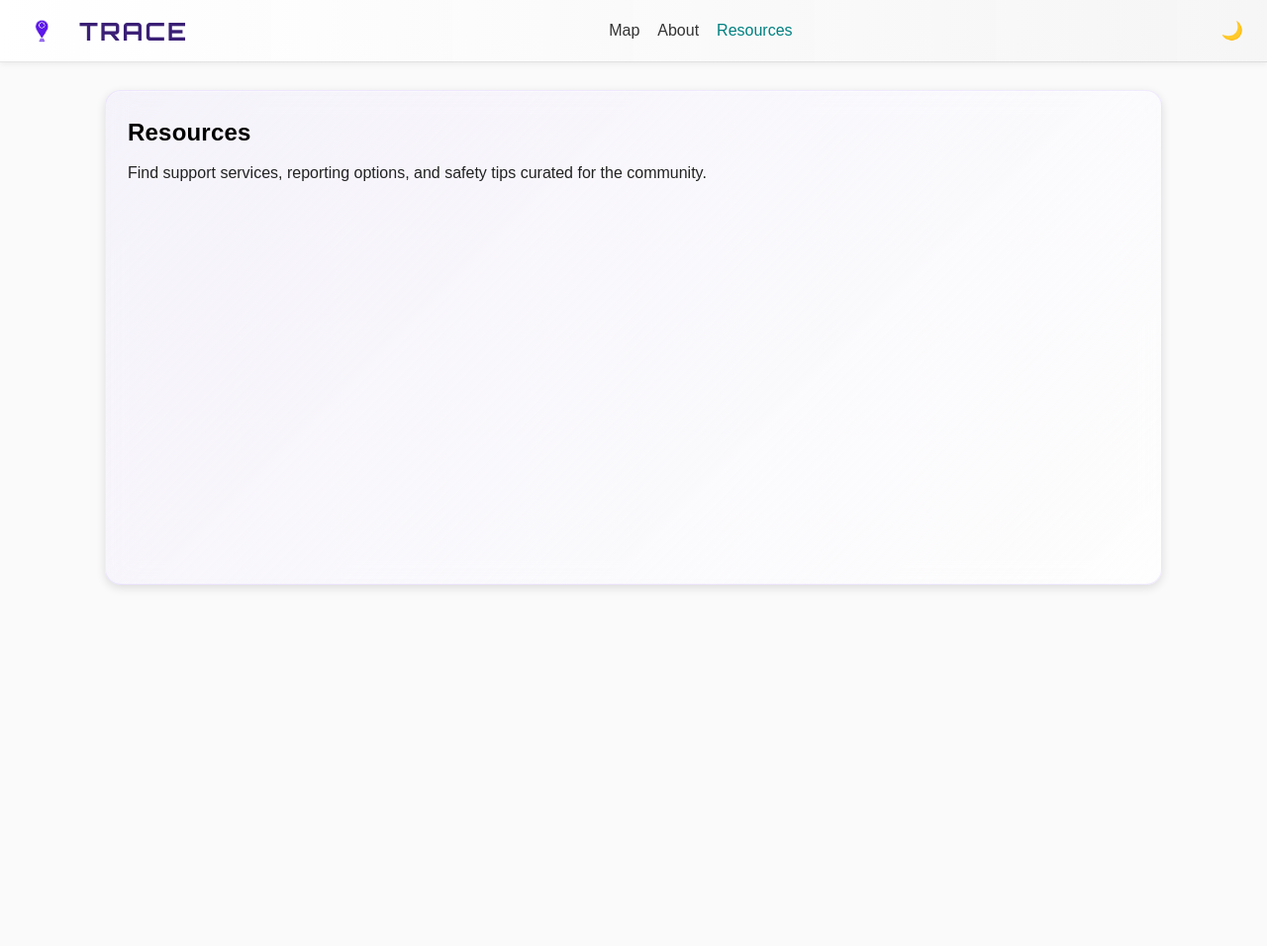
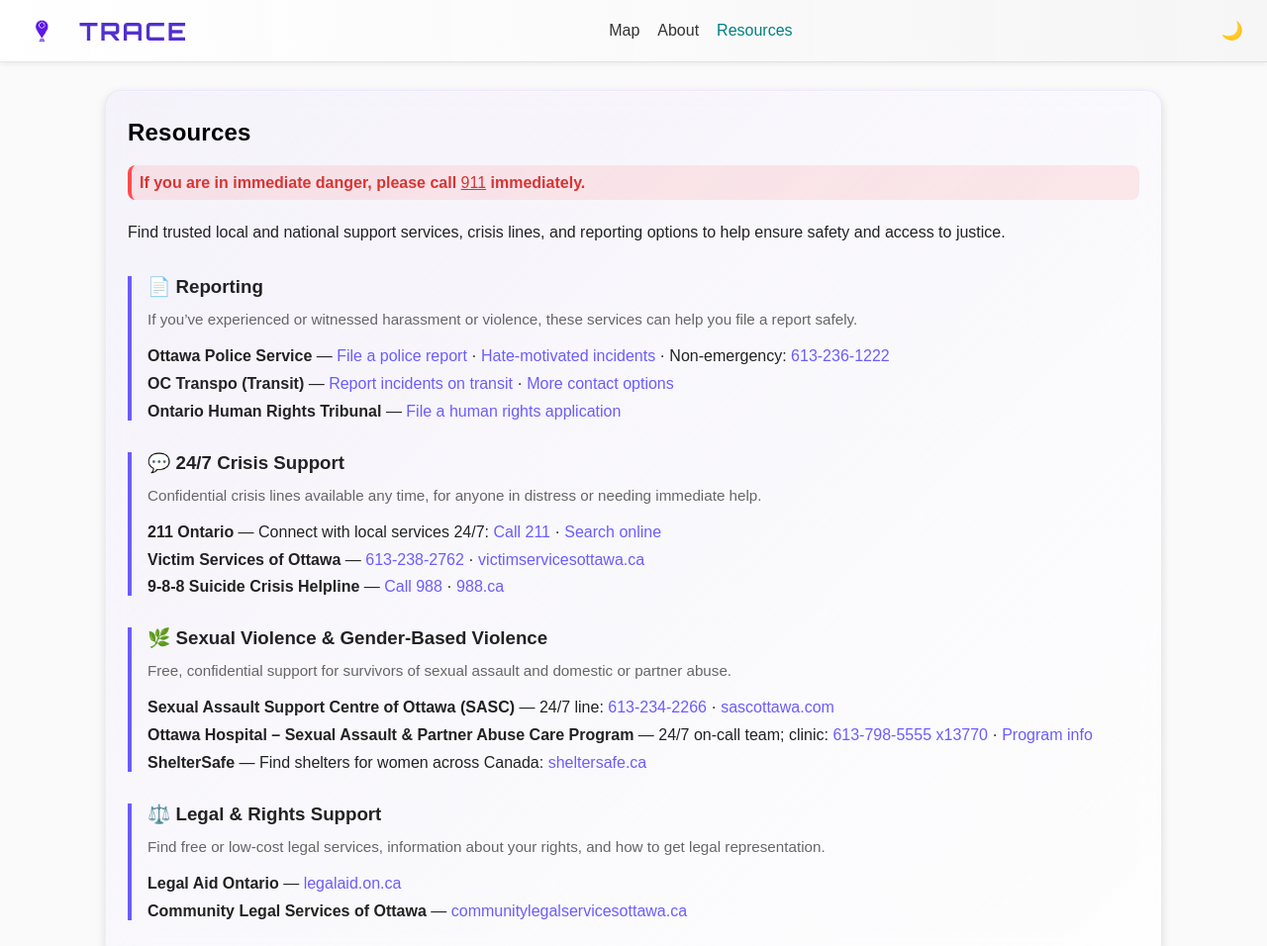
Before and after one commit to eshalkashif1/Trace, a website: page public/resources.html in a window 1280 px wide. Shown: the top 956 px of the page at 99% size. Before the commit the page ends 800 px from the top, so only its background shows below. Drawn offline with Linux system fonts and the light colour scheme.

Commit message:
resources page

```diff
--- a/public/resources.html
+++ b/public/resources.html
@@ -1,5 +1,6 @@
 <!DOCTYPE html>
 <html lang="en" class="">
+
 <head>
   <meta charset="UTF-8" />
   <meta name="viewport" content="width=device-width, initial-scale=1.0" />
@@ -12,11 +13,12 @@
         } else {
           document.documentElement.classList.remove('dark');
         }
-      } catch (_) {}
+      } catch (_) { }
     })();
   </script>
   <link rel="stylesheet" href="style.css" />
 </head>
+
 <body>
   <!-- NAVBAR (identical to index.html) -->
   <header>
@@ -37,10 +39,80 @@
     <main class="about-page">
       <section class="about-card">
         <h2>Resources</h2>
-      <p>Find support services, reporting options, and safety tips curated for the community.</p>
+        <p class="emergency-note"><strong>If you are in immediate danger, please call <a href="tel:911">911</a>
+            immediately.</strong></p>
+        <p>Find trusted local and national support services, crisis lines, and reporting options to help ensure safety
+          and access to justice.</p>
+
+        <!-- REPORTING -->
+        <div class="resource-section">
+          <h3>📄 Reporting</h3>
+          <p>If you’ve experienced or witnessed harassment or violence, these services can help you file a report
+            safely.</p>
+          <ul>
+            <li><strong>Ottawa Police Service</strong> — <a
+                href="https://www.ottawapolice.ca/en/reports-and-requests/file-a-report.aspx" target="_blank"
+                rel="noopener">File a police report</a> · <a
+                href="https://www.coplogic.ca/dors/en/filing/submitreport?dynparam=1759681782665#prefilingQuestionsAnchor1"
+                target="_blank" rel="noopener">Hate-motivated incidents</a> · Non-emergency: <a
+                href="tel:16132361222">613-236-1222</a></li>
+            <li><strong>OC Transpo (Transit)</strong> — <a
+                href="https://secure.coplogic.com/dors/en/filing/submitreport?dynparam=1759682049568" target="_blank"
+                rel="noopener">Report incidents on transit</a> · <a href="https://www.octranspo.com/en/contact-us/"
+                target="_blank" rel="noopener">More contact options</a></li>
+            <li><strong>Ontario Human Rights Tribunal</strong> — <a href="https://tribunalsontario.ca/hrto/"
+                target="_blank" rel="noopener">File a human rights application</a></li>
+          </ul>
+        </div>
+
+        <!-- CRISIS SUPPORT -->
+        <div class="resource-section">
+          <h3>💬 24/7 Crisis Support</h3>
+          <p>Confidential crisis lines available any time, for anyone in distress or needing immediate help.</p>
+          <ul>
+            <li><strong>211 Ontario</strong> — Connect with local services 24/7: <a href="tel:211">Call 211</a> · <a
+                href="https://211ontario.ca/search/" target="_blank" rel="noopener">Search online</a></li>
+            <li><strong>Victim Services of Ottawa</strong> — <a href="tel:16132382762">613-238-2762</a> · <a
+                href="https://ovs-svo.com/" target="_blank" rel="noopener">victimservicesottawa.ca</a></li>
+            <li><strong>9-8-8 Suicide Crisis Helpline</strong> — <a href="tel:988">Call 988</a> · <a
+                href="https://988.ca/" target="_blank" rel="noopener">988.ca</a></li>
+          </ul>
+        </div>
+
+        <!-- SEXUAL VIOLENCE -->
+        <div class="resource-section">
+          <h3>🌿 Sexual Violence & Gender-Based Violence</h3>
+          <p>Free, confidential support for survivors of sexual assault and domestic or partner abuse.</p>
+          <ul>
+            <li><strong>Sexual Assault Support Centre of Ottawa (SASC)</strong> — 24/7 line: <a
+                href="tel:16132342266">613-234-2266</a> · <a href="https://sascottawa.com" target="_blank"
+                rel="noopener">sascottawa.com</a></li>
+            <li><strong>Ottawa Hospital – Sexual Assault & Partner Abuse Care Program</strong> — 24/7 on-call team;
+              clinic: <a href="tel:16137985555,,13770">613-798-5555 x13770</a> · <a
+                href="https://www.ottawahospital.on.ca/en/clinical-services/deptpgrmcs/programs/sexual-assault-and-partner-abuse-care-program/"
+                target="_blank" rel="noopener">Program info</a></li>
+            <li><strong>ShelterSafe</strong> — Find shelters for women across Canada: <a href="https://sheltersafe.ca/"
+                target="_blank" rel="noopener">sheltersafe.ca</a></li>
+          </ul>
+        </div>
+
+        <!-- LEGAL -->
+        <div class="resource-section">
+          <h3>⚖️ Legal & Rights Support</h3>
+          <p>Find free or low-cost legal services, information about your rights, and how to get legal representation.
+          </p>
+          <ul>
+            <li><strong>Legal Aid Ontario</strong> — <a href="https://www.legalaid.on.ca/" target="_blank"
+                rel="noopener">legalaid.on.ca</a></li>
+            <li><strong>Community Legal Services of Ottawa</strong> — <a href="https://www.clsottawa.ca/"
+                target="_blank" rel="noopener">communitylegalservicesottawa.ca</a></li>
+          </ul>
+        </div>
       </section>
+
     </main>
 
     <script src="script.js"></script>
 </body>
+
 </html>
--- a/public/style.css
+++ b/public/style.css
@@ -88,7 +88,7 @@
   font-size: 25px;
   letter-spacing: 2px;
   text-transform: uppercase;
-  color: #3a1f75;
+  color: #5230ce;
   font-weight: 700;
   margin: 0;
 }
@@ -305,7 +305,6 @@
   max-width: 1200px;
   padding: 22px 22px;
   border-radius: 16px;
-    height: 500px;
 
   /* Frosted glass look */
   background:
@@ -340,6 +339,22 @@
   color: var(--text);
 }
 
+.about-card .emergency-note {
+  background: rgba(255, 60, 60, 0.1);
+  border-left: 4px solid #ff4d4d;
+  padding: 0.3rem 0.5rem;
+  border-radius: 8px;
+  color: #d83434;
+  margin-bottom: 1.2rem;
+  margin-top: 1.2rem;
+  font-size: 1rem;
+}
+
+.about-card .emergency-note a {
+  color: #d83434;
+  text-decoration: underline;
+}
+
 /* Dark mode variant: deeper glass, still violet */
 .dark .about-card {
   background:
@@ -357,6 +372,7 @@
 
 .dark .about-card h2 {
   color: white;
+
 }
 
 /* Small screens */
@@ -365,6 +381,41 @@
     padding: 18px 16px;
     border-radius: 14px;
   }
+}
+
+.resource-section {
+  margin-top: 2rem;
+  border-left: 4px solid var(--accent);
+  padding-left: 1rem;
+}
+
+.resource-section h3 {
+  margin-bottom: 0.3rem;
+}
+
+.resource-section p {
+  color: var(--muted);
+  font-size: 0.95rem;
+  margin-bottom: 0.8rem;
+}
+
+.about-card ul {
+  list-style-type: none;
+  padding-left: 0;
+}
+
+.about-card li {
+  margin-bottom: 0.6rem;
+}
+
+.about-card a {
+  color: var(--accent);
+  text-decoration: none;
+  font-weight: 500;
+}
+
+.about-card a:hover {
+  text-decoration: underline;
 }
 
 
```
Lines whose indentation alone changed are shown as unchanged.
